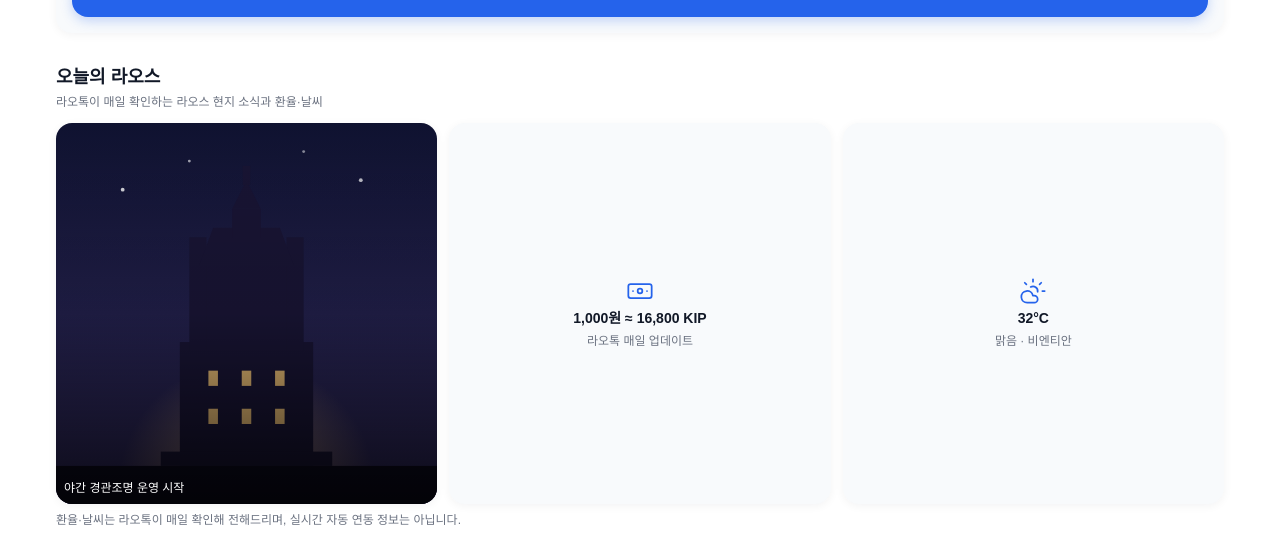
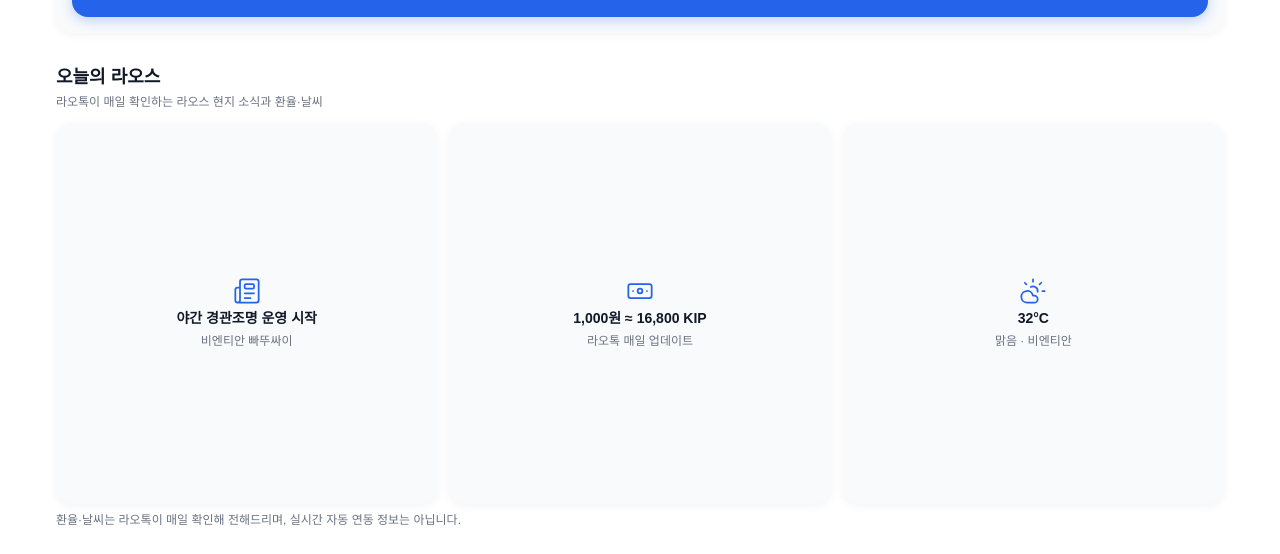
Before and after one commit to yiczxcv-arch/LAOTALK-2.0, a Next.js app: page / in a window 1280 px wide. Shown: the part 1298-1852 px from the top of the page. Built offline with nearby package versions, Linux system fonts and the light colour scheme; no server answers; a web font is replaced by a local one.

Commit message:
fix: unify TODAY LAOS news card style with exchange/weather cards

```diff
--- a/components/home/TodayLaos.tsx
+++ b/components/home/TodayLaos.tsx
@@ -1,13 +1,14 @@
-import { Banknote, CloudSun, type LucideIcon } from "lucide-react";
+import { Banknote, CloudSun, Newspaper, type LucideIcon } from "lucide-react";
 import { SectionHeader } from "@/components/common/SectionHeader";
 import { todayLaosItems } from "@/components/home/data";
 
 const iconMap: Record<string, LucideIcon> = {
+  news: Newspaper,
   exchange: Banknote,
   weather: CloudSun,
 };
 
-/** 오늘의 라오스 — 뉴스 썸네일 + 환율/날씨 정보 카드 (design/mockup 9번.png "04 오늘의 라오스") */
+/** 오늘의 라오스 — 뉴스/환율/날씨를 동일한 카드 스타일로 표시 (design/mockup 9번.png "04 오늘의 라오스") */
 function TodayLaos() {
   return (
     <section className="px-4 pt-8">
@@ -17,27 +18,6 @@ function TodayLaos() {
       </p>
       <div className="mt-3 grid grid-cols-3 gap-3">
         {todayLaosItems.map((item) => {
-          if (item.imageSrc) {
-            return (
-              <div
-                key={item.id}
-                className="relative aspect-square overflow-hidden rounded-card bg-surface shadow-[0_2px_10px_rgba(15,23,42,0.05)]"
-              >
-                {/* eslint-disable-next-line @next/next/no-img-element */}
-                <img
-                  src={item.imageSrc}
-                  alt={item.label}
-                  className="size-full object-cover"
-                  loading="lazy"
-                />
-                <div className="absolute inset-0 bg-gradient-to-t from-black/75 via-black/10 to-transparent" />
-                <p className="absolute inset-x-2 bottom-2 line-clamp-2 text-caption2 leading-snug text-white">
-                  {item.value}
-                </p>
-              </div>
-            );
-          }
-
           const Icon = iconMap[item.id] ?? Banknote;
           return (
             <div
--- a/components/home/data.ts
+++ b/components/home/data.ts
@@ -59,7 +59,6 @@ export type TodayLaosItem = {
   label: string;
   value: string;
   sub: string;
-  imageSrc?: string;
 };
 
 export const todayLaosItems: TodayLaosItem[] = [
@@ -67,8 +66,7 @@ export const todayLaosItems: TodayLaosItem[] = [
     id: "news",
     label: "비엔티안 빠뚜싸이",
     value: "야간 경관조명 운영 시작",
-    sub: "",
-    imageSrc: "/images/patuxai-night.svg",
+    sub: "비엔티안 빠뚜싸이",
   },
   { id: "exchange", label: "환율 정보", value: "1,000원 ≈ 16,800 KIP", sub: "라오톡 매일 업데이트" },
   { id: "weather", label: "날씨", value: "32°C", sub: "맑음 · 비엔티안" },
```
